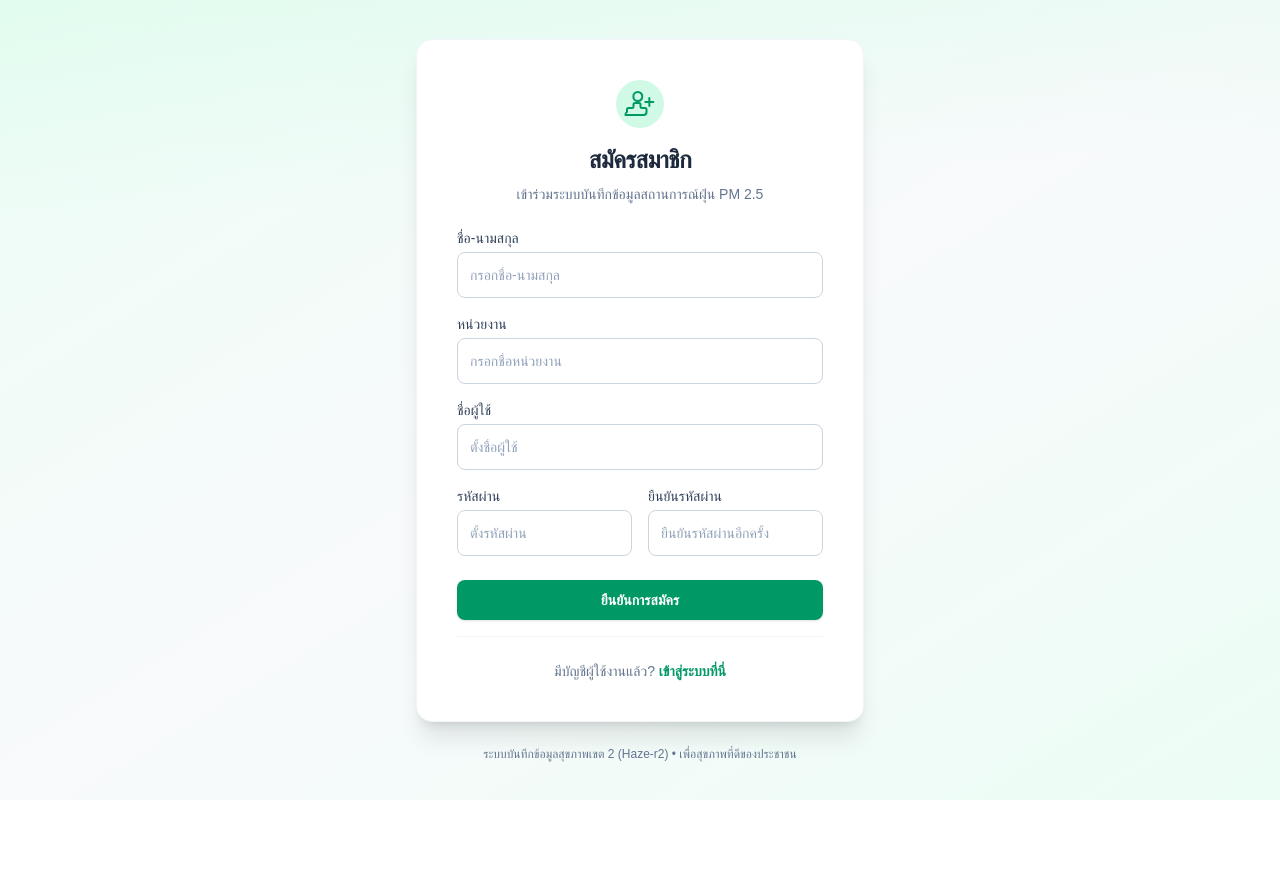
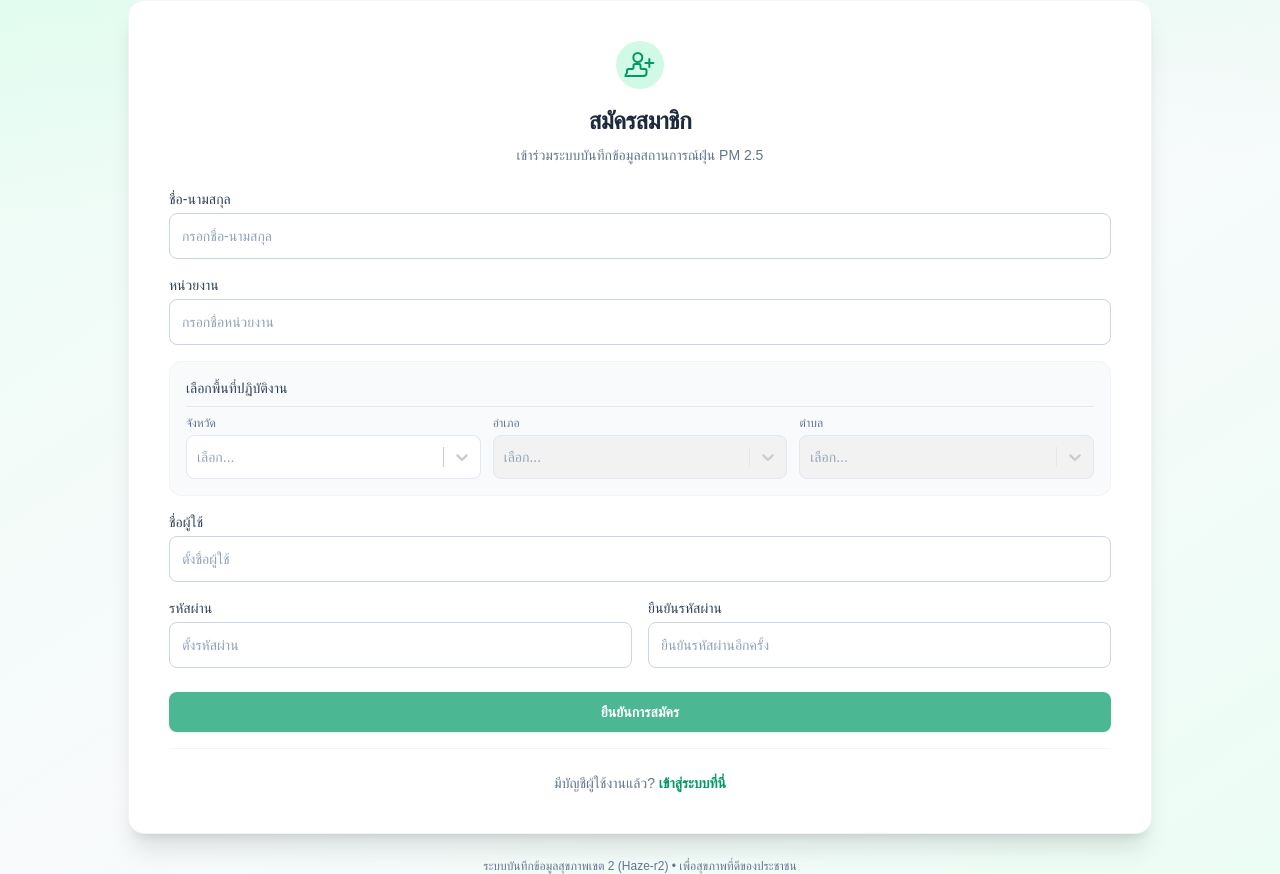
Before and after one commit to rtpsticky/haze-r2, a Next.js app: page /haze-input/register in a window 1280 px wide. Before the commit the page ends 800 px from the top, so only its background shows below. Built offline with nearby package versions, Linux system fonts and the light colour scheme; no server answers; the database is empty.

Commit message:
feat: เพิ่มฟังก์ชันเลือกจังหวัด อำเภอ และตำบลในหน้าลงทะเบียนพร้อมกับการจัดการข้อมูลตำแหน่งที่ตั้ง

```diff
--- a/app/(auth)/layout.js
+++ b/app/(auth)/layout.js
@@ -5,7 +5,7 @@ export default function AuthLayout({ children }) {
             {/* Background Decor */}
             <div className="absolute top-0 left-0 w-full h-[300px] bg-gradient-to-b from-emerald-100/50 to-transparent skew-y-[-3deg] transform origin-top-left -translate-y-20"></div>
 
-            <div className="max-w-md w-full mx-4 bg-white rounded-2xl shadow-xl border border-slate-100 overflow-hidden z-10">
+            <div className="max-w-5xl w-full mx-4 bg-white rounded-2xl shadow-xl border border-slate-100 overflow-hidden z-10">
                 <div className="p-8 sm:p-10">
                     {children}
                 </div>
--- a/app/(auth)/register/page.js
+++ b/app/(auth)/register/page.js
@@ -1,15 +1,86 @@
 'use client'
 
-import { useActionState } from 'react'
+import { useActionState, useState, useEffect } from 'react'
 import { register } from '@/app/actions/auth'
+import { getProvinces, getDistricts, getSubDistricts } from '@/app/actions/locations'
 import Link from 'next/link'
+import Select from 'react-select'
 
 const initialState = {
     message: '',
 }
 
+const customStyles = {
+    control: (provided, state) => ({
+        ...provided,
+        borderRadius: '0.5rem', // rounded-lg
+        borderColor: '#e2e8f0', // slate-200
+        paddingTop: '3px',
+        paddingBottom: '3px',
+        boxShadow: state.isFocused ? '0 0 0 2px #10b981' : 'none', // ring-emerald-600
+        '&:hover': { borderColor: '#cbd5e1' } // slate-300
+    }),
+    singleValue: (provided) => ({
+        ...provided,
+        color: '#1e293b', // slate-800
+        fontSize: '0.875rem' // text-sm
+    }),
+    placeholder: (provided) => ({
+        ...provided,
+        color: '#94a3b8', // slate-400
+        fontSize: '0.875rem'
+    })
+}
+
 export default function RegisterPage() {
     const [state, formAction, isPending] = useActionState(register, initialState)
+
+    // Location State
+    const [provinces, setProvinces] = useState([])
+    const [districts, setDistricts] = useState([])
+    const [subDistricts, setSubDistricts] = useState([])
+
+    const [selectedProvince, setSelectedProvince] = useState(null)
+    const [selectedDistrict, setSelectedDistrict] = useState(null)
+    const [selectedSubDistrict, setSelectedSubDistrict] = useState(null)
+    const [currentLocationId, setCurrentLocationId] = useState('')
+
+    useEffect(() => {
+        getProvinces().then(res => {
+            if (res.success) setProvinces(res.data.map(p => ({ value: p, label: p })))
+        })
+    }, [])
+
+    const handleProvinceChange = async (option) => {
+        setSelectedProvince(option)
+        setSelectedDistrict(null)
+        setSelectedSubDistrict(null)
+        setCurrentLocationId('')
+        setDistricts([])
+        setSubDistricts([])
+
+        if (option) {
+            const res = await getDistricts(option.value)
+            if (res.success) setDistricts(res.data.map(d => ({ value: d, label: d })))
+        }
+    }
+
+    const handleDistrictChange = async (option) => {
+        setSelectedDistrict(option)
+        setSelectedSubDistrict(null)
+        setCurrentLocationId('')
+        setSubDistricts([])
+
+        if (option) {
+            const res = await getSubDistricts(selectedProvince.value, option.value)
+            if (res.success) setSubDistricts(res.data.map(s => ({ value: s.subDistrict, label: s.subDistrict, id: s.id })))
+        }
+    }
+
+    const handleSubDistrictChange = (option) => {
+        setSelectedSubDistrict(option)
+        setCurrentLocationId(option ? option.id : '')
+    }
 
     return (
         <div className="space-y-6">
@@ -28,79 +99,67 @@ export default function RegisterPage() {
             </div>
 
             <form className="space-y-4" action={formAction}>
+                {/* Hidden input to pass locationId to server action */}
+                <input type="hidden" name="locationId" value={currentLocationId} />
+
                 <div className="space-y-3">
                     <div className="grid grid-cols-1 gap-4 sm:grid-cols-2">
                         <div className="col-span-1 sm:col-span-2">
                             <label htmlFor="name" className="block text-sm font-medium text-slate-700 mb-1">
                                 ชื่อ-นามสกุล
                             </label>
-                            <input
-                                id="name"
-                                name="name"
-                                type="text"
-                                required
-                                className="block w-full rounded-lg border border-slate-300 py-2.5 px-3 text-slate-900 placeholder:text-slate-400 focus:ring-2 focus:ring-inset focus:ring-emerald-600 focus:border-emerald-600 sm:text-sm sm:leading-6 transition-shadow"
-                                placeholder="กรอกชื่อ-นามสกุล"
-                            />
+                            <input type="text" id="name" name="name" required className="block w-full rounded-lg border border-slate-300 py-2.5 px-3 text-slate-900 placeholder:text-slate-400 focus:ring-2 focus:ring-inset focus:ring-emerald-600 focus:border-emerald-600 sm:text-sm sm:leading-6 transition-shadow" placeholder="กรอกชื่อ-นามสกุล" />
                         </div>
                         <div className="col-span-1 sm:col-span-2">
                             <label htmlFor="orgName" className="block text-sm font-medium text-slate-700 mb-1">
                                 หน่วยงาน
                             </label>
-                            <input
-                                id="orgName"
-                                name="orgName"
-                                type="text"
-                                required
-                                className="block w-full rounded-lg border border-slate-300 py-2.5 px-3 text-slate-900 placeholder:text-slate-400 focus:ring-2 focus:ring-inset focus:ring-emerald-600 focus:border-emerald-600 sm:text-sm sm:leading-6 transition-shadow"
-                                placeholder="กรอกชื่อหน่วยงาน"
-                            />
+                            <input type="text" id="orgName" name="orgName" required className="block w-full rounded-lg border border-slate-300 py-2.5 px-3 text-slate-900 placeholder:text-slate-400 focus:ring-2 focus:ring-inset focus:ring-emerald-600 focus:border-emerald-600 sm:text-sm sm:leading-6 transition-shadow" placeholder="กรอกชื่อหน่วยงาน" />
                         </div>
+
+                        {/* Location Selectors */}
+                        <div className="col-span-1 sm:col-span-2 space-y-3 bg-slate-50 p-4 rounded-xl border border-slate-100">
+                            <p className="text-sm font-medium text-slate-700 mb-2 border-b border-slate-200 pb-2">เลือกพื้นที่ปฏิบัติงาน</p>
+                            <div className="grid grid-cols-1 sm:grid-cols-3 gap-3">
+                                <div>
+                                    <label className="block text-xs font-medium text-slate-500 mb-1">จังหวัด</label>
+                                    <Select placeholder="เลือก..." options={provinces} value={selectedProvince} onChange={handleProvinceChange} styles={customStyles} isClearable required />
+                                </div>
+                                <div>
+                                    <label className="block text-xs font-medium text-slate-500 mb-1">อำเภอ</label>
+                                    <Select placeholder="เลือก..." options={districts} value={selectedDistrict} onChange={handleDistrictChange} isDisabled={!selectedProvince} styles={customStyles} isClearable required />
+                                </div>
+                                <div>
+                                    <label className="block text-xs font-medium text-slate-500 mb-1">ตำบล</label>
+                                    <Select placeholder="เลือก..." options={subDistricts} value={selectedSubDistrict} onChange={handleSubDistrictChange} isDisabled={!selectedDistrict} styles={customStyles} isClearable required />
+                                </div>
+                            </div>
+                        </div>
+
                         <div className="col-span-1 sm:col-span-2">
                             <label htmlFor="username" className="block text-sm font-medium text-slate-700 mb-1">
                                 ชื่อผู้ใช้
                             </label>
-                            <input
-                                id="username"
-                                name="username"
-                                type="text"
-                                required
-                                className="block w-full rounded-lg border border-slate-300 py-2.5 px-3 text-slate-900 placeholder:text-slate-400 focus:ring-2 focus:ring-inset focus:ring-emerald-600 focus:border-emerald-600 sm:text-sm sm:leading-6 transition-shadow"
-                                placeholder="ตั้งชื่อผู้ใช้"
-                            />
+                            <input type="text" id="username" name="username" required className="block w-full rounded-lg border border-slate-300 py-2.5 px-3 text-slate-900 placeholder:text-slate-400 focus:ring-2 focus:ring-inset focus:ring-emerald-600 focus:border-emerald-600 sm:text-sm sm:leading-6 transition-shadow" placeholder="ตั้งชื่อผู้ใช้" />
                         </div>
 
                         <div>
                             <label htmlFor="password" className="block text-sm font-medium text-slate-700 mb-1">
                                 รหัสผ่าน
                             </label>
-                            <input
-                                id="password"
-                                name="password"
-                                type="password"
-                                required
-                                className="block w-full rounded-lg border border-slate-300 py-2.5 px-3 text-slate-900 placeholder:text-slate-400 focus:ring-2 focus:ring-inset focus:ring-emerald-600 focus:border-emerald-600 sm:text-sm sm:leading-6 transition-shadow"
-                                placeholder="ตั้งรหัสผ่าน"
-                            />
+                            <input type="password" id="password" name="password" required className="block w-full rounded-lg border border-slate-300 py-2.5 px-3 text-slate-900 placeholder:text-slate-400 focus:ring-2 focus:ring-inset focus:ring-emerald-600 focus:border-emerald-600 sm:text-sm sm:leading-6 transition-shadow" placeholder="ตั้งรหัสผ่าน" />
                         </div>
                         <div>
                             <label htmlFor="confirmPassword" className="block text-sm font-medium text-slate-700 mb-1">
                                 ยืนยันรหัสผ่าน
                             </label>
-                            <input
-                                id="confirmPassword"
-                                name="confirmPassword"
-                                type="password"
-                                required
-                                className="block w-full rounded-lg border border-slate-300 py-2.5 px-3 text-slate-900 placeholder:text-slate-400 focus:ring-2 focus:ring-inset focus:ring-emerald-600 focus:border-emerald-600 sm:text-sm sm:leading-6 transition-shadow"
-                                placeholder="ยืนยันรหัสผ่านอีกครั้ง"
-                            />
+                            <input type="password" id="confirmPassword" name="confirmPassword" required className="block w-full rounded-lg border border-slate-300 py-2.5 px-3 text-slate-900 placeholder:text-slate-400 focus:ring-2 focus:ring-inset focus:ring-emerald-600 focus:border-emerald-600 sm:text-sm sm:leading-6 transition-shadow" placeholder="ยืนยันรหัสผ่านอีกครั้ง" />
                         </div>
                     </div>
                 </div>
 
                 {state?.message && (
-                    <div className="bg-red-50 border border-red-200 text-red-600 text-sm rounded-lg p-3 text-center">
+                    <div className={state.success ? "bg-emerald-50 border border-emerald-200 text-emerald-600 text-sm rounded-lg p-3 text-center" : "bg-red-50 border border-red-200 text-red-600 text-sm rounded-lg p-3 text-center"}>
                         {state.message}
                     </div>
                 )}
@@ -108,20 +167,15 @@ export default function RegisterPage() {
                 <div className="pt-2">
                     <button
                         type="submit"
-                        disabled={isPending}
+                        disabled={isPending || !currentLocationId}
                         className="flex w-full justify-center rounded-lg bg-emerald-600 py-2.5 px-4 text-sm font-semibold text-white shadow-sm hover:bg-emerald-500 focus-visible:outline focus-visible:outline-2 focus-visible:outline-offset-2 focus-visible:outline-emerald-600 transition-colors disabled:opacity-70 disabled:cursor-not-allowed"
                     >
                         {isPending ? (
                             <span className="flex items-center gap-2">
-                                <svg className="animate-spin h-4 w-4 text-white" xmlns="http://www.w3.org/2000/svg" fill="none" viewBox="0 0 24 24">
-                                    <circle className="opacity-25" cx="12" cy="12" r="10" stroke="currentColor" strokeWidth="4"></circle>
-                                    <path className="opacity-75" fill="currentColor" d="M4 12a8 8 0 018-8V0C5.373 0 0 5.373 0 12h4zm2 5.291A7.962 7.962 0 014 12H0c0 3.042 1.135 5.824 3 7.938l3-2.647z"></path>
-                                </svg>
+                                <svg className="animate-spin h-4 w-4 text-white" xmlns="http://www.w3.org/2000/svg" fill="none" viewBox="0 0 24 24"><circle className="opacity-25" cx="12" cy="12" r="10" stroke="currentColor" strokeWidth="4"></circle><path className="opacity-75" fill="currentColor" d="M4 12a8 8 0 018-8V0C5.373 0 0 5.373 0 12h4zm2 5.291A7.962 7.962 0 014 12H0c0 3.042 1.135 5.824 3 7.938l3-2.647z"></path></svg>
                                 กำลังสมัครสมาชิก...
                             </span>
-                        ) : (
-                            'ยืนยันการสมัคร'
-                        )}
+                        ) : 'ยืนยันการสมัคร'}
                     </button>
                 </div>
 
--- a/app/actions/auth.js
+++ b/app/actions/auth.js
@@ -11,7 +11,9 @@ export async function register(prevState, formData) {
     const confirmPassword = formData.get('confirmPassword')
     const orgName = formData.get('orgName')
 
-    if (!name || !username || !password || !orgName) {
+    const locationId = formData.get('locationId')
+
+    if (!name || !username || !password || !orgName || !locationId) {
         return { message: 'กรุณากรอกข้อมูลให้ครบถ้วน' }
     }
 
@@ -29,16 +31,13 @@ export async function register(prevState, formData) {
 
     const hashedPassword = await hashPassword(password)
 
-    // Find or create default location
-    let location = await prisma.location.findFirst()
+    // Verify location exists
+    const location = await prisma.location.findUnique({
+        where: { id: parseInt(locationId) }
+    })
+
     if (!location) {
-        location = await prisma.location.create({
-            data: {
-                provinceName: '-',
-                districtName: '-',
-                subDistrict: '-',
-            },
-        })
+        return { message: 'ไม่พบข้อมูลสถานที่ที่เลือก' }
     }
 
     try {
```
